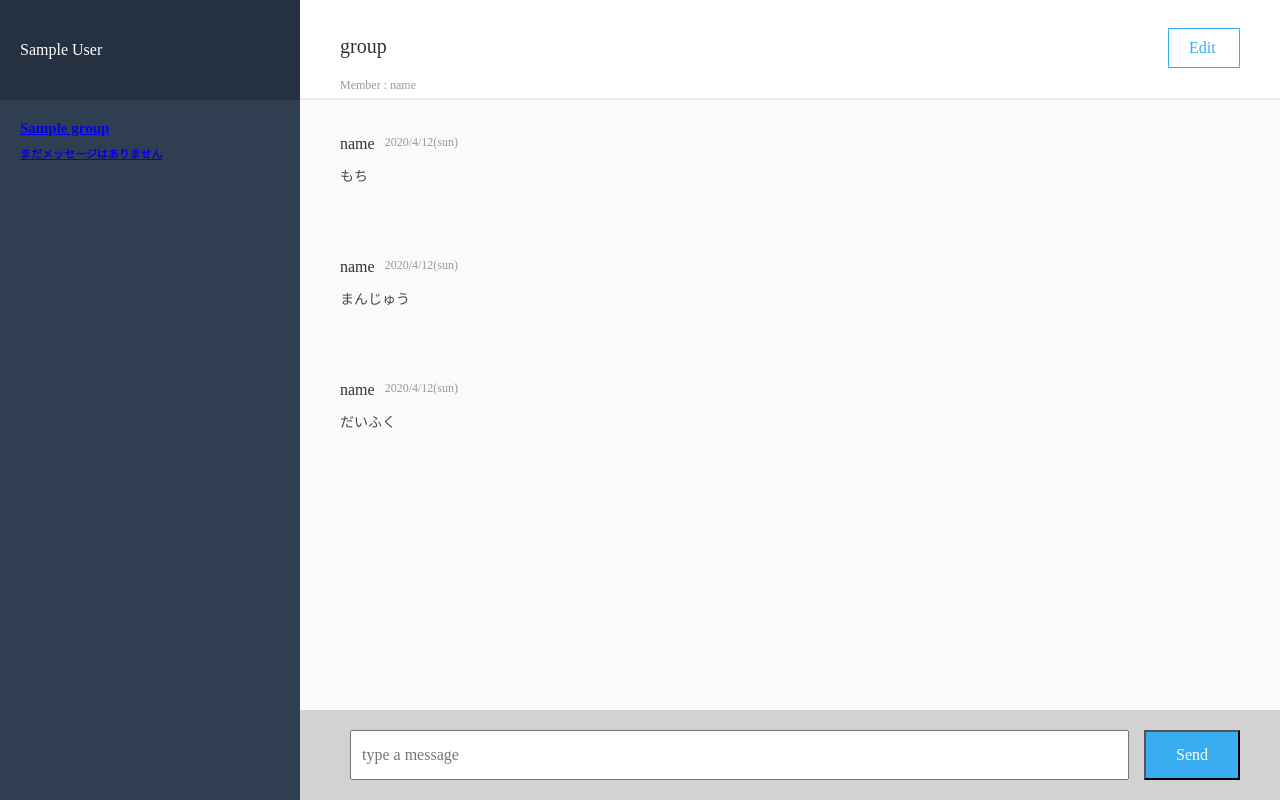
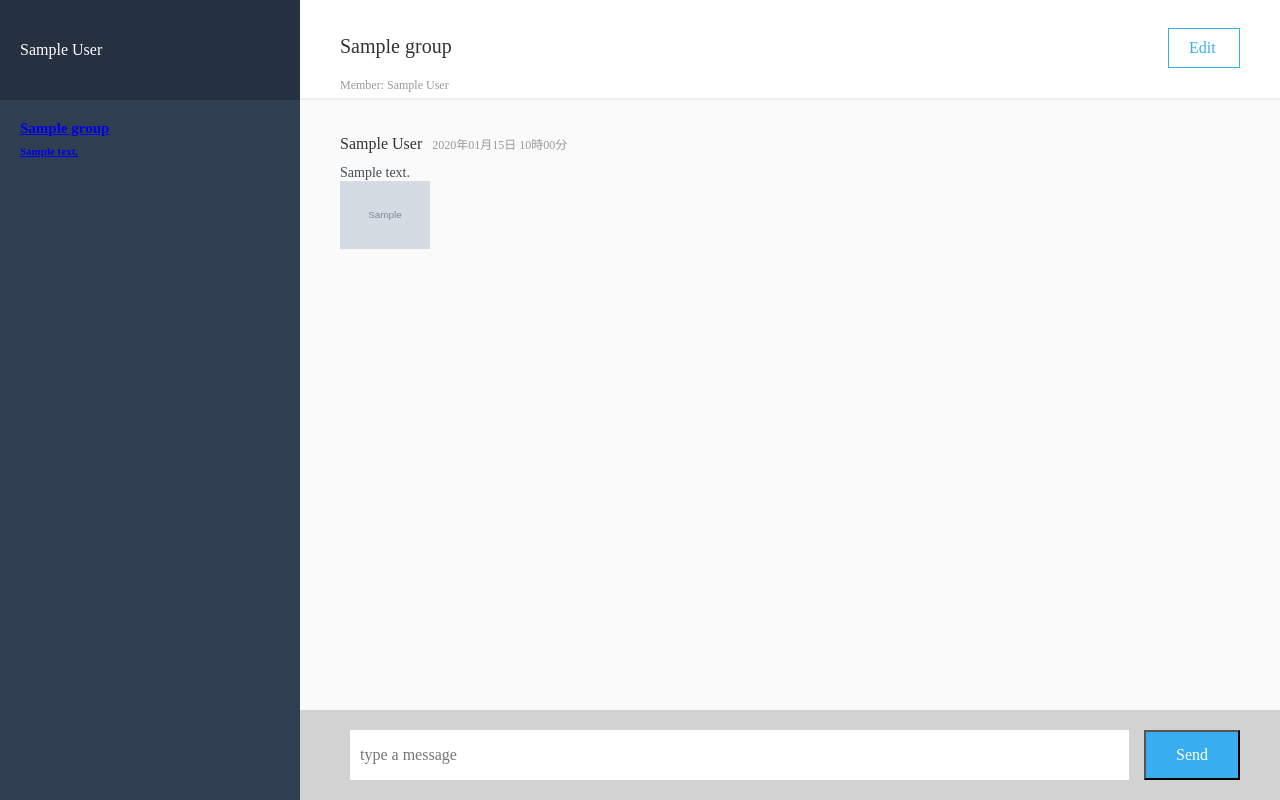
Before and after one commit to mochi2000/chat-space, a Rails app: page /groups/1/messages in a window 1280 px wide. Run offline with Rails 7, Linux system fonts and the light colour scheme; a user stored in the database is signed in; tables that the repository leaves empty hold one stand-in row (values such as "Sample post"); grey boxes marked "Sample" are stand-in pictures; style sheets or scripts are compiled from the project's sources; some libraries are stand-ins or nearby versions.

Commit message:
messege_send_function
messegeの送信機能の実装
グループのメンバー表示等の実装

```diff
--- a/app/assets/stylesheets/modules/_messages.scss
+++ b/app/assets/stylesheets/modules/_messages.scss
@@ -99,6 +99,7 @@ $grey: #999999;
           padding: 0 20px 0 20px;
           @include flex-jus-aline(flex, $aline: center);
           border: 1px solid $blue;
+          text-decoration: none;
         }
       }
       .top-member {
@@ -110,9 +111,10 @@ $grey: #999999;
 
     &__message-list {
       @include width-height-bgc($height:calc(100vh - 190px), $bgc:#fafafa);
+      padding: 35px 40px 46px 40px;
       .message-list {
         height: 123px;
-        padding: 35px 0 46px 40px;
+        padding-bottom: 40px;
         .user-date {
           display: flex;
           padding-bottom: 12px;
@@ -127,6 +129,9 @@ $grey: #999999;
         &__message {
           @include font(#434a54, 14px);
           margin-bottom: 10px;
+          .lower-message__image{
+            @include width-height-bgc($width:10%, $height:10%);
+          }
         }
       }
     }
@@ -145,6 +150,7 @@ $grey: #999999;
               .message__text {
                 @include width-height-bgc($width:100%, $height:50px);
                 padding: 0 10px;
+                border-style: none;
               }
             }
             &__image {
@@ -152,7 +158,7 @@ $grey: #999999;
               top: 10px;
               right: 10px;
               cursor: pointer;
-              #message__image {
+              .message__image {
                 display: none;
               }
               .icon__image {
@@ -162,6 +168,7 @@ $grey: #999999;
                 line-height: 33px;
             }
           }
+
         }
           .message-form__btn {
             @include width-height-bgc($width:100px, $height:50px, $bgc:$blue);
--- a/app/controllers/groups_controller.rb
+++ b/app/controllers/groups_controller.rb
@@ -24,7 +24,7 @@ class GroupsController < ApplicationController
   def update
     @group = Group.find(params[:id])
     if @group.update(group_params)
-      redirect_to root_path, notice: 'グループを修正しました'
+      redirect_to group_messages_path(@group.id), notice: 'グループを修正しました'
     else
       render :edit
     end
--- a/app/models/group.rb
+++ b/app/models/group.rb
@@ -2,5 +2,19 @@ class Group < ApplicationRecord
   has_many :group_users
   has_many :users, through: :group_users
   has_many :messages
+
   validates :name, presence: true, uniqueness: true
+
+  def show_last_message
+    if (last_message = messages.last).present?
+      if last_message.content?
+        last_message.content
+      else
+        '画像が投稿されています'
+      end
+    else
+      'まだメッセージはありません。'
+    end
+  end
+
 end
--- a/app/views/messages/_main_chat.html.haml
+++ b/app/views/messages/_main_chat.html.haml
@@ -2,42 +2,24 @@
   .main-chat__group-info
     .top-main
       .top-main__left
-        %p group
-      .top-main__right
-        %p Edit
+        %p
+          = @group[:name]
+      = link_to 'Edit', edit_group_path(@group.id), class: "top-main__right"
     .top-member
-      %p Member : name
+      Member:
+      - @group.users.each do |user|
+        = user.name
+
   .main-chat__message-list
-    .message-list
-      .user-date
-        .user-date__name
-          %p name
-        .user-date__timestamp
-          %p 2020/4/12(sun)
-      .message-list__message
-        %p もち
-    .message-list
-      .user-date
-        .user-date__name
-          %p name
-        .user-date__timestamp
-          %p 2020/4/12(sun)
-      .message-list__message
-        %p まんじゅう
-    .message-list
-      .user-date
-        .user-date__name
-          %p name
-        .user-date__timestamp
-          %p 2020/4/12(sun)
-      .message-list__message
-        %p だいふく
+    = render @messages
+
   .main-chat__message-form
-    .message-form
-      .input
-        .input__message
-          %input.message__text{:name => "message", :placeholder => "type a message", :type => "text"}
-        %label.input__image{:for => "message__image"}
-          = icon('far', 'image', class: 'icon__image')
-          %input#message__image{:name => "image", :type => "file"}
-      %input.message-form__btn{:name => "message__btn", :type => "submit", :value => "Send"}
+    = form_for [@group, @message] do |f|
+      .message-form
+        .input
+          .input__message
+            = f.text_field :content, class: 'message__text', placeholder: 'type a message'
+            = f.label :image, class: 'input__image' do
+              = icon('far', 'image', class: 'icon__image')
+              = f.file_field :image, class: 'message__image'
+        = f.submit 'Send', class: 'message-form__btn'
--- /dev/null
+++ b/app/views/messages/_message.html.haml
@@ -0,0 +1,11 @@
+.message-list
+  .user-date
+    .user-date__name
+      = message.user.name
+    .user-date__timestamp
+      = message.created_at.strftime("%Y年%m月%d日 %H時%M分")
+  .message-list__message
+    - if message.content.present?
+      %p
+        = message.content
+    = image_tag message.image.url, class: 'lower-message__image' if message.image.present?
--- a/app/views/messages/_side_bar.html.haml
+++ b/app/views/messages/_side_bar.html.haml
@@ -13,8 +13,8 @@
   .side-bar__group-list
     - current_user.groups.each do |group|
       .group
-        =link_to '#' do
+        =link_to group_messages_path(group) do
           .group__name
             = group.name
           .group__message
-            %p まだメッセージはありません
+            = group.show_last_message
```
Lines whose indentation alone changed are shown as unchanged.
